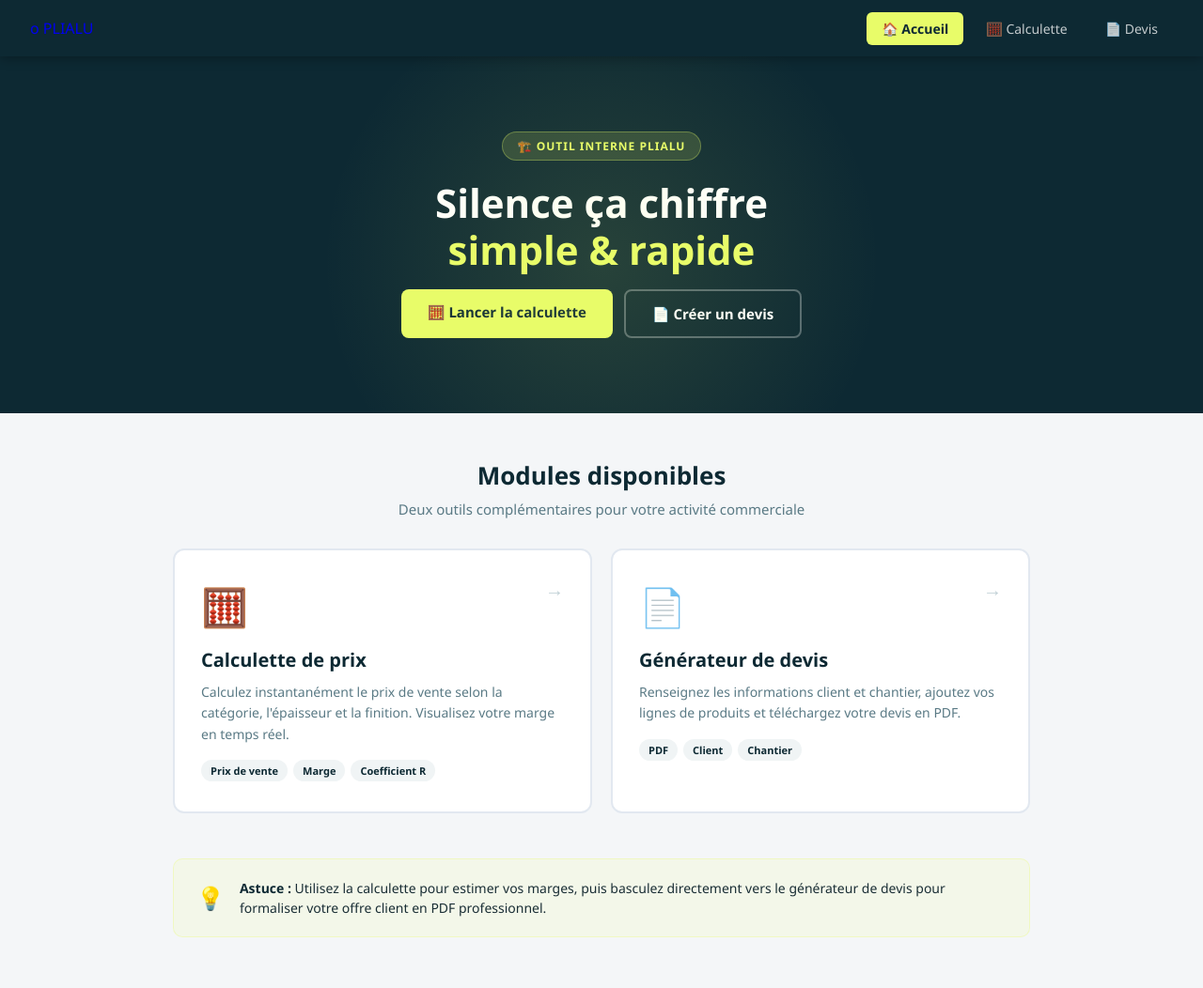
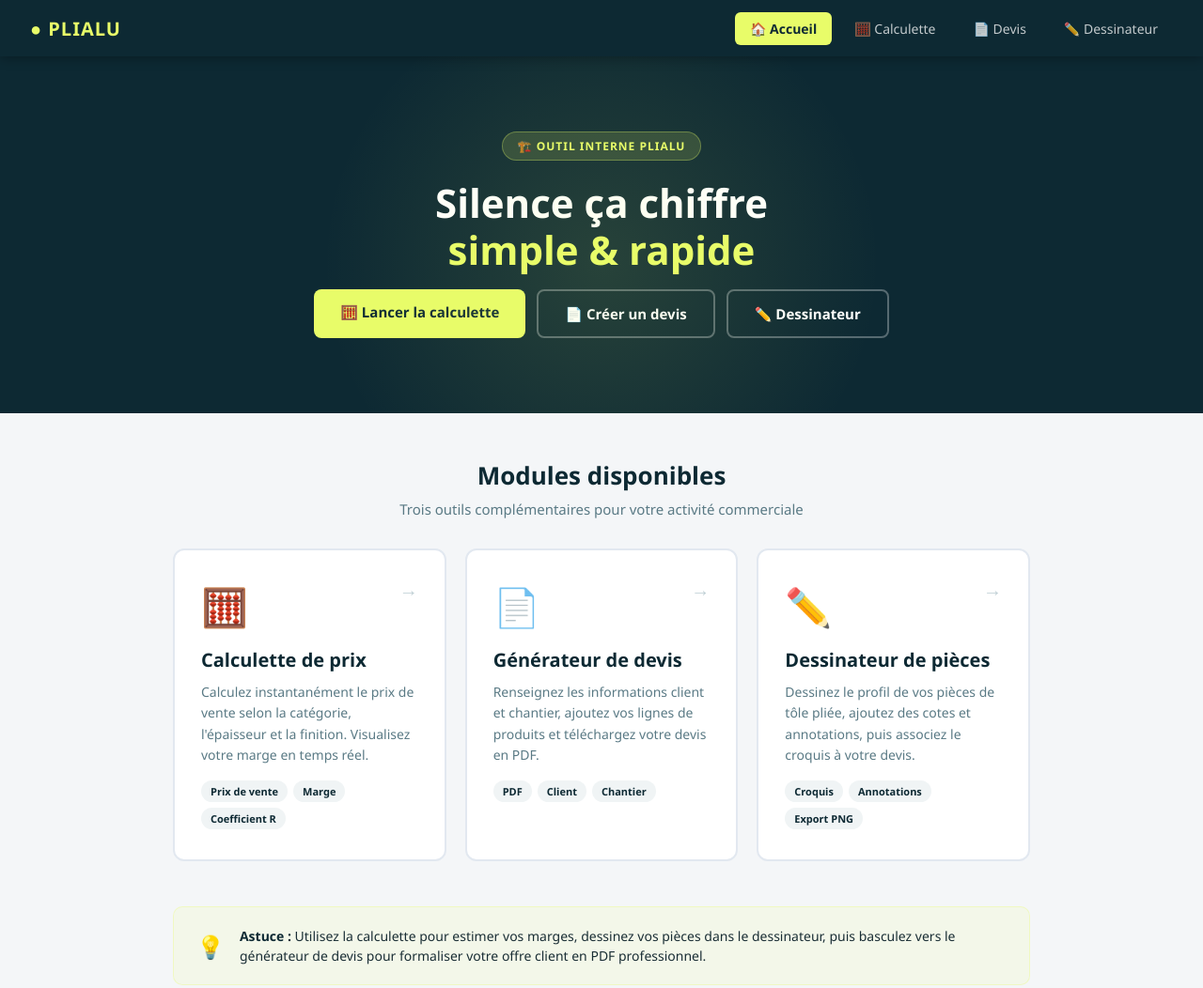
Before and after one commit to Ghayth-plialu/Ghayth-plialu.github.io, a plain HTML site: page index.html in a window 1280 px wide. Shown: the top 1052 px of the page at 94% size. Drawn offline with Linux system fonts and the light colour scheme.

Commit message:
Update index.html

```diff
--- a/index.html
+++ b/index.html
@@ -167,17 +167,6 @@
     }
     .module-card:hover .module-arrow { color: #0d2933; transform: translateX(4px); }
 
-    /* ════ STATS ════ */
-    .stats-grid { display: grid; grid-template-columns: repeat(auto-fit, minmax(180px, 1fr)); gap: 16px; margin-bottom: 48px; }
-    .stat-card {
-      background: #0d2933;
-      border-radius: 10px;
-      padding: 24px;
-      text-align: center;
-    }
-    .stat-val { font-size: 32px; font-weight: 900; color: #e8fc69; }
-    .stat-lbl { font-size: 12px; color: rgba(255,255,255,0.6); margin-top: 6px; text-transform: uppercase; letter-spacing: 0.5px; }
-
     /* ════ INFO BAND ════ */
     .info-band {
       background: rgba(232,252,105,0.1);
@@ -216,21 +205,23 @@
 
 <!-- NAVBAR -->
 <nav class="navbar">
-  <a href="https://ghayth-plialu.github.io/" style="text-decoration:none;"><div class="nav-logo"><span>o</span> PLIALU</div></a>
+  <a href="https://ghayth-plialu.github.io/" style="text-decoration:none;"><div class="navbar-brand">● PLIALU</div></a>
   <div class="navbar-links">
     <a href="index.html" class="active">🏠 Accueil</a>
     <a href="calcul.html">🧮 Calculette</a>
     <a href="devis.html">📄 Devis</a>
+    <a href="dessinateur.html">✏️ Dessinateur</a>
   </div>
 </nav>
 
 <!-- HERO -->
 <section class="hero">
   <div class="hero-badge">🏗️ Outil interne PLIALU</div>
-  <h1>Silence ça chiffre<br><span>simple & rapide</span></h1>
+  <h1>Silence ça chiffre<br><span>simple &amp; rapide</span></h1>
   <div class="hero-btns">
     <a href="calcul.html" class="btn-primary">🧮 Lancer la calculette</a>
     <a href="devis.html" class="btn-outline">📄 Créer un devis</a>
+    <a href="dessinateur.html" class="btn-outline">✏️ Dessinateur</a>
   </div>
 </section>
 
@@ -240,7 +231,7 @@
   <!-- Modules -->
   <div class="section-title">
     <h2>Modules disponibles</h2>
-    <p>Deux outils complémentaires pour votre activité commerciale</p>
+    <p>Trois outils complémentaires pour votre activité commerciale</p>
   </div>
 
   <div class="modules-grid">
@@ -269,12 +260,24 @@
       </div>
     </a>
 
+    <a href="dessinateur.html" class="module-card">
+      <div class="module-arrow">→</div>
+      <div class="module-icon">✏️</div>
+      <h3>Dessinateur de pièces</h3>
+      <p>Dessinez le profil de vos pièces de tôle pliée, ajoutez des cotes et annotations, puis associez le croquis à votre devis.</p>
+      <div class="module-tags">
+        <span class="tag">Croquis</span>
+        <span class="tag">Annotations</span>
+        <span class="tag">Export PNG</span>
+      </div>
+    </a>
+
   </div>
 
   <!-- Info band -->
   <div class="info-band">
     <span>💡</span>
-    <p><strong>Astuce :</strong> Utilisez la calculette pour estimer vos marges, puis basculez directement vers le générateur de devis pour formaliser votre offre client en PDF professionnel.</p>
+    <p><strong>Astuce :</strong> Utilisez la calculette pour estimer vos marges, dessinez vos pièces dans le dessinateur, puis basculez vers le générateur de devis pour formaliser votre offre client en PDF professionnel.</p>
   </div>
 
 </div>
```
